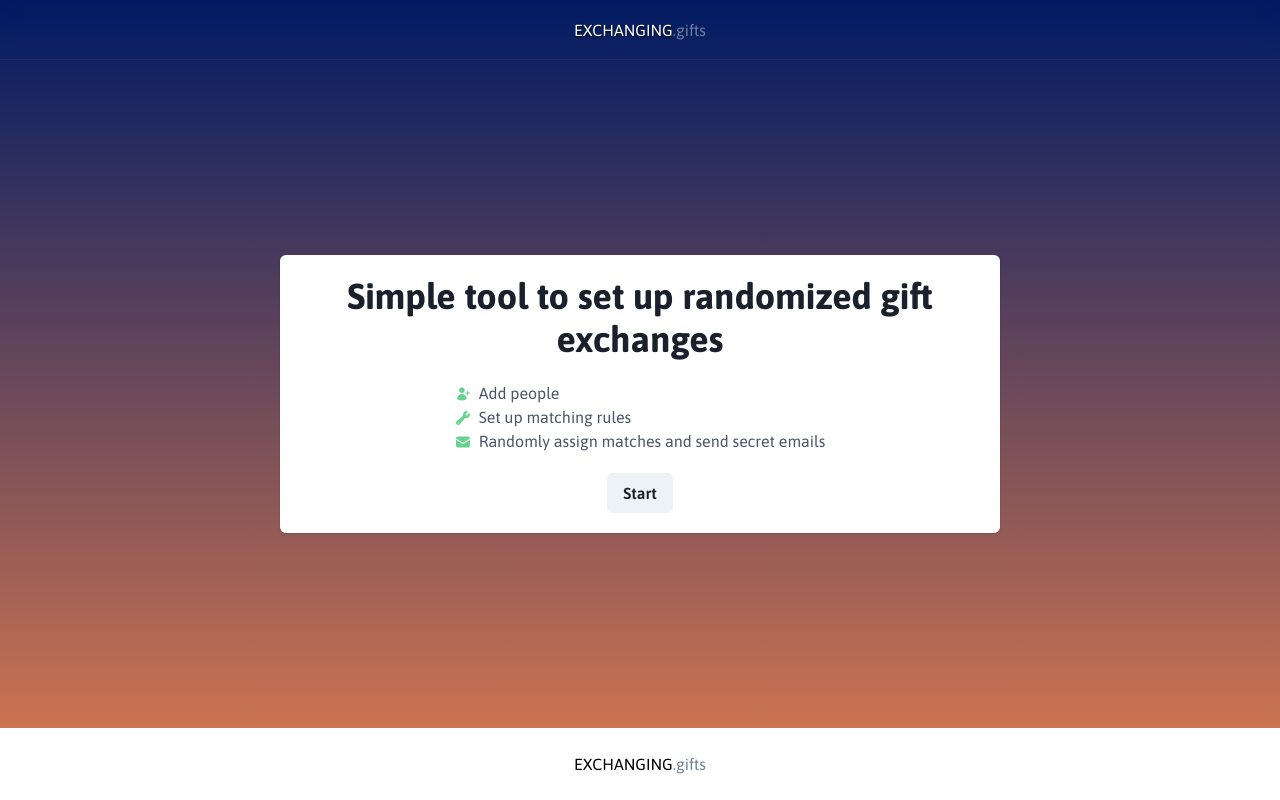
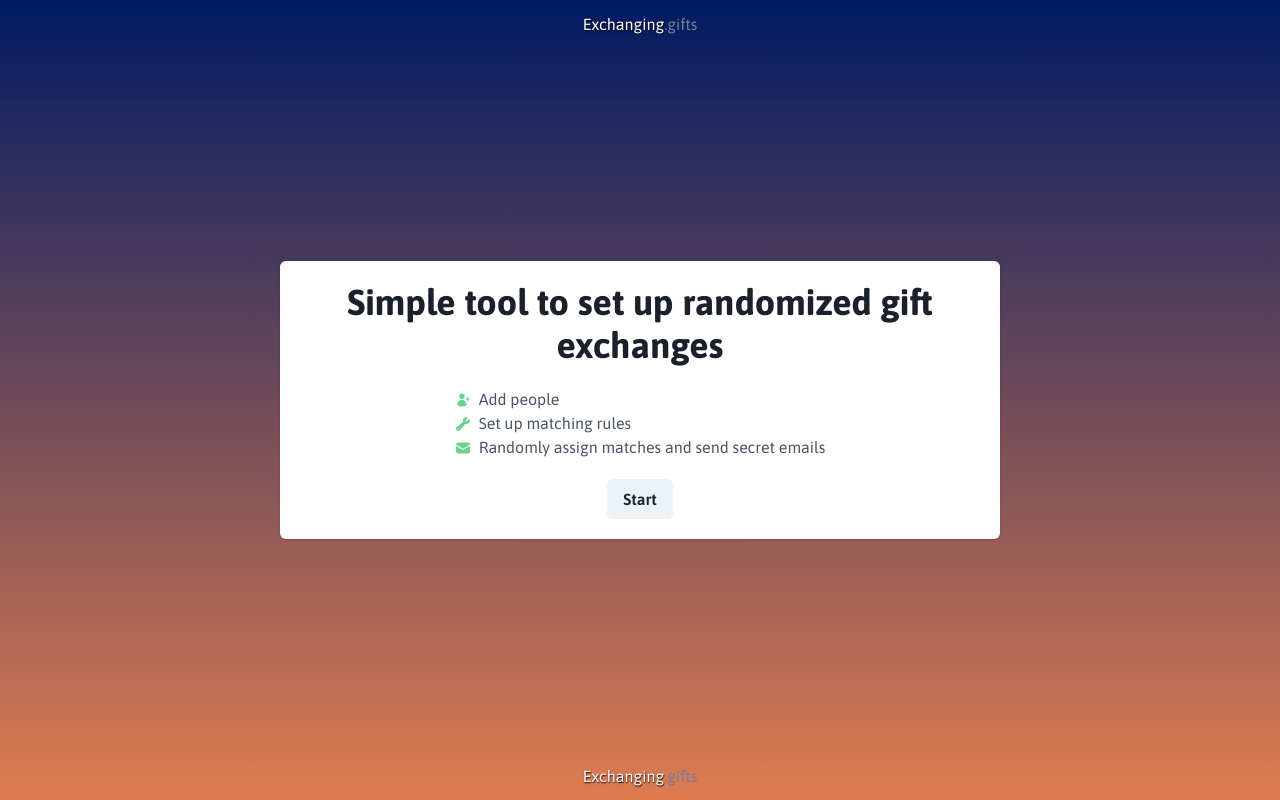
Before and after one commit to bneeland/cozy-exchange-backup, a Next.js app: page / in a window 1280 px wide. Built offline with nearby package versions, Linux system fonts and the light colour scheme.

Commit message:
Update header and footer

```diff
--- a/components/footer.js
+++ b/components/footer.js
@@ -3,8 +3,8 @@ import Logo from './logo'
 
 export default function Footer() {
   return (
-    <Center padding="24px" zIndex="overlay" background="white">
-      <Logo isDark />
+    <Center padding="12px">
+      <Logo isLight />
     </Center>
   )
 }
--- a/components/header.js
+++ b/components/header.js
@@ -1,10 +1,9 @@
-import Link from 'next/link'
 import { Center } from '@chakra-ui/react'
 import Logo from './logo'
 
 export default function Header() {
   return (
-    <Center position="fixed" top="0" insetX="0" h="60px" zIndex="sticky" backdropFilter="auto" backdropBlur="8px" borderBottomWidth="1px" borderBottomColor="whiteAlpha.100">
+    <Center padding="12px">
       <Logo isLight />
     </Center>
   )
--- a/components/layout.js
+++ b/components/layout.js
@@ -8,8 +8,8 @@ export default function Layout({ children }) {
     <Flex direction="column" h="100vh">
       <Background />
       <Header />
-      <Spacer mt="60px" />
-      <Flex direction="column" gap="24px" maxW="768" marginX="auto" paddingX="24px" paddingY="48px" zIndex="base">
+      <Spacer />
+      <Flex direction="column" gap="24px" maxW="768" marginX="auto" padding="24px" zIndex="base">
         {children}
       </Flex>
       <Spacer />
--- a/components/logo.js
+++ b/components/logo.js
@@ -5,7 +5,12 @@ export default function Logo({ isDark, isLight }) {
   return (
     <Link href="/">
       <Center>
-        <Text color={isDark && 'black' || isLight && 'white'} textShadow={`0.5px 0.5px 1.5px ${isDark && 'white' || isLight && 'black'}`}>EXCHANGING</Text><Text color="gray.500">.gifts</Text>
+        <Text color={isDark && 'black' || isLight && 'white'} textShadow={`0.5px 0.5px 1.5px ${isDark && 'white' || isLight && 'black'}`}>
+          Exchanging
+        </Text>
+        <Text color="gray.500">
+          .gifts
+        </Text>
       </Center>
     </Link>
   )
```
